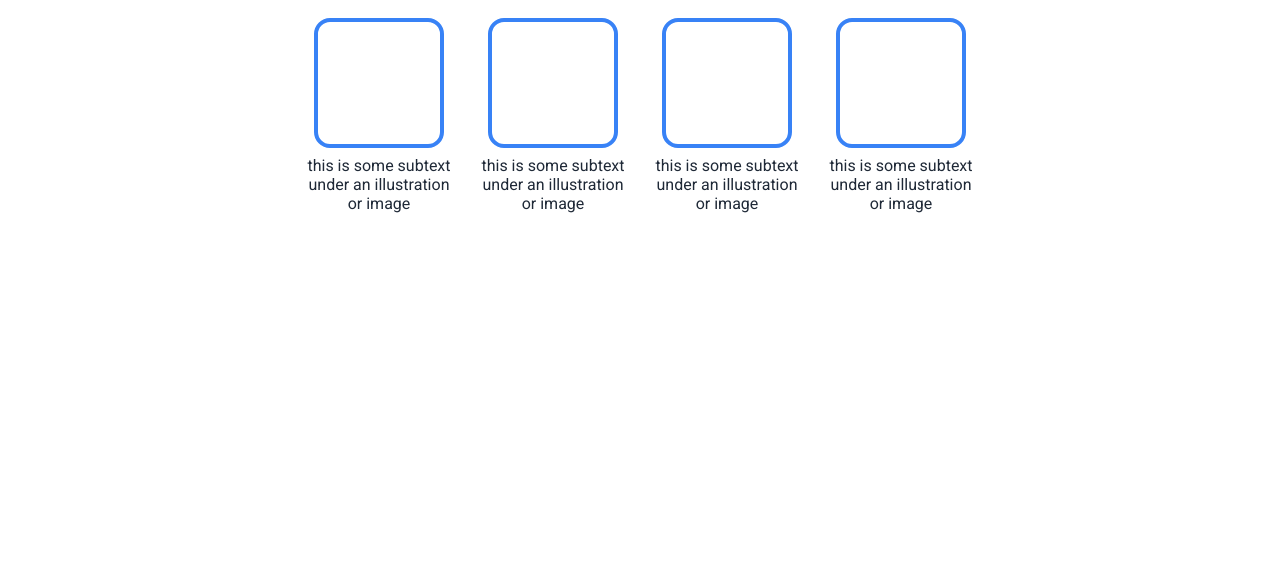
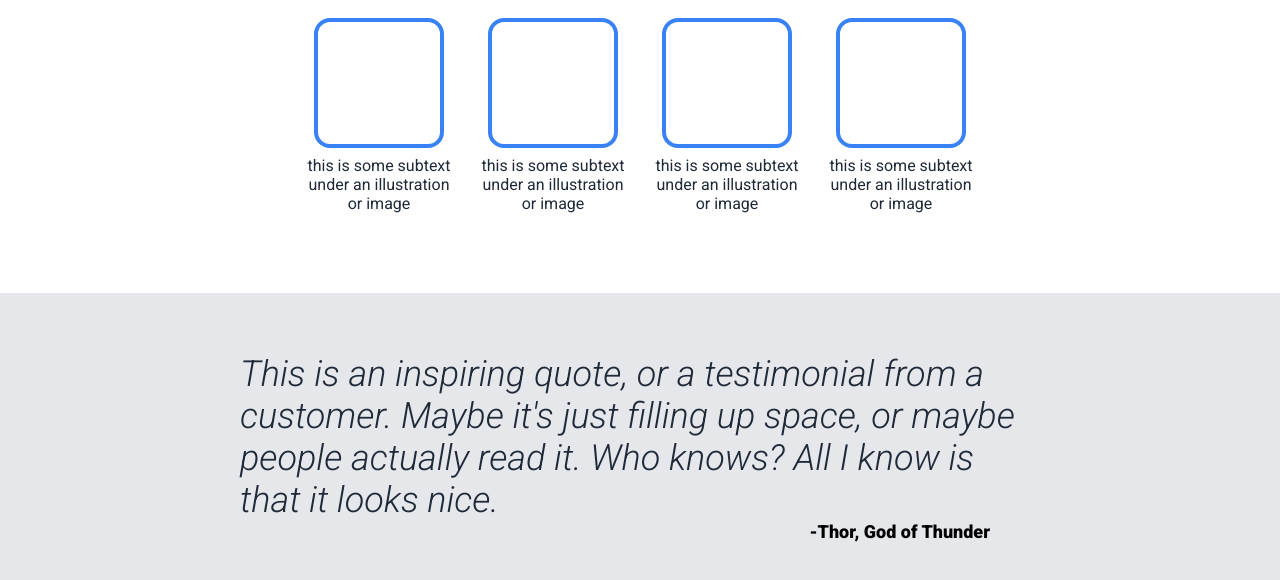
Before and after one commit to parktart/odin-landing-page, a plain HTML site: page index.html in a window 1280 px wide. Shown: the part 576-1156 px from the top of the page. Before the commit the page ends 800 px from the top, so only its background shows below. Drawn offline with Linux system fonts and the light colour scheme.

Commit message:
Complete section-three

```diff
--- a/index.html
+++ b/index.html
@@ -67,6 +67,19 @@
 
     </div>
 
+    <div class="section-three">
+
+      <div class="three-container">
+        <blockquote>This is an inspiring quote, or a testimonial from a customer.
+          Maybe it's just filling up space, or maybe people actually read it. Who knows?
+          All I know is that it looks nice.
+        </blockquote>
+        <figcaption>-Thor, God of Thunder</figcaption>
+      </div>
+
+
+    </div>
+
 
 
 
--- a/style.css
+++ b/style.css
@@ -81,6 +81,7 @@ body {
   display: flex;
   justify-content: center;
   gap: 24px;
+  margin-bottom: 80px;
 }
 
 .item {
@@ -98,6 +99,30 @@ body {
   height: 130px;
 }
 
+.section-three {
+  background-color: #e5e7eb;
+  display: flex;
+  justify-content: center;
+}
+
+.three-container {
+  width: 800px;
+  margin: 60px 0;
+}
+
+figcaption {
+  text-align: end;
+  margin: 0 50px;
+  font-weight: bold;
+  font-size: 18px;
+}
+
+blockquote {
+  font-size: 36px;
+  font-style: italic;
+  font-weight: 300;
+}
+
 .info {
   font-size: 36px;
   font-weight: 900;
@@ -105,7 +130,8 @@ body {
 }
 
 .info,
-.text {
+.text,
+blockquote {
   color: #1f2937;
 }
 
```
